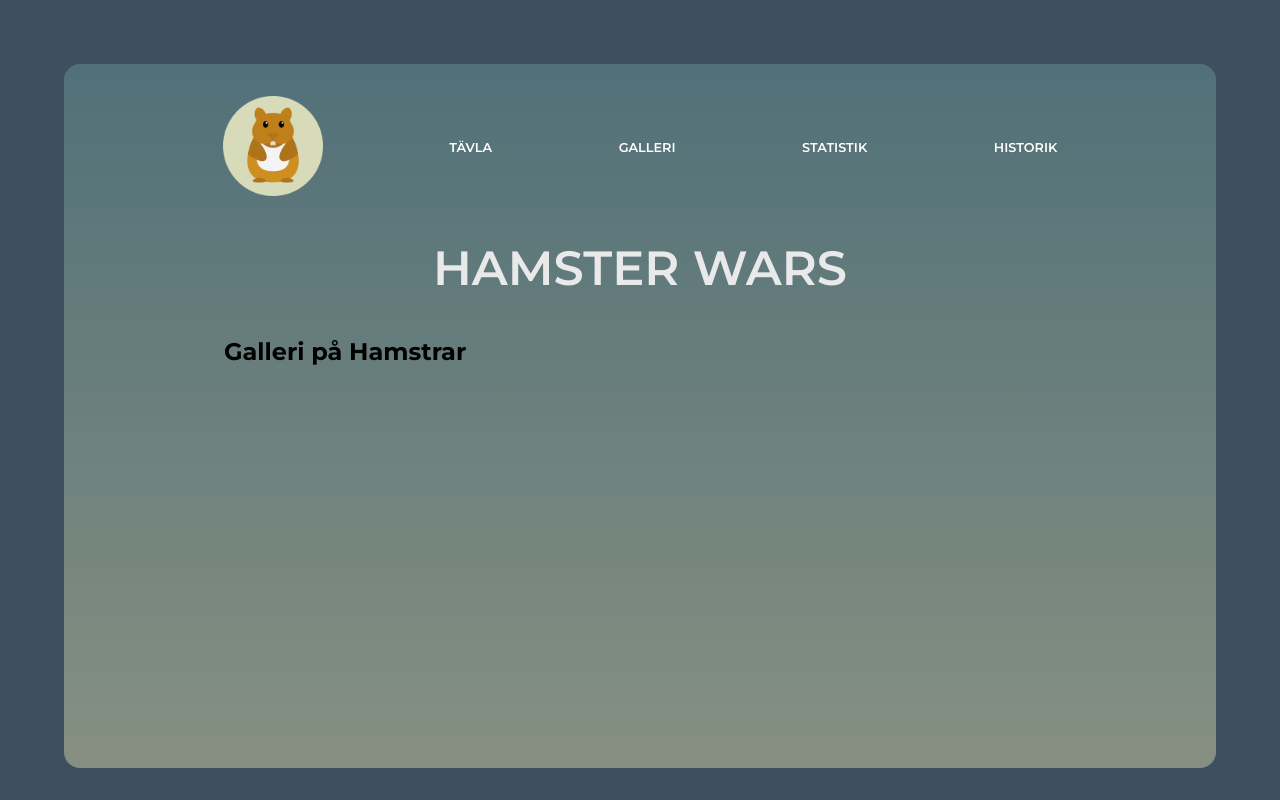
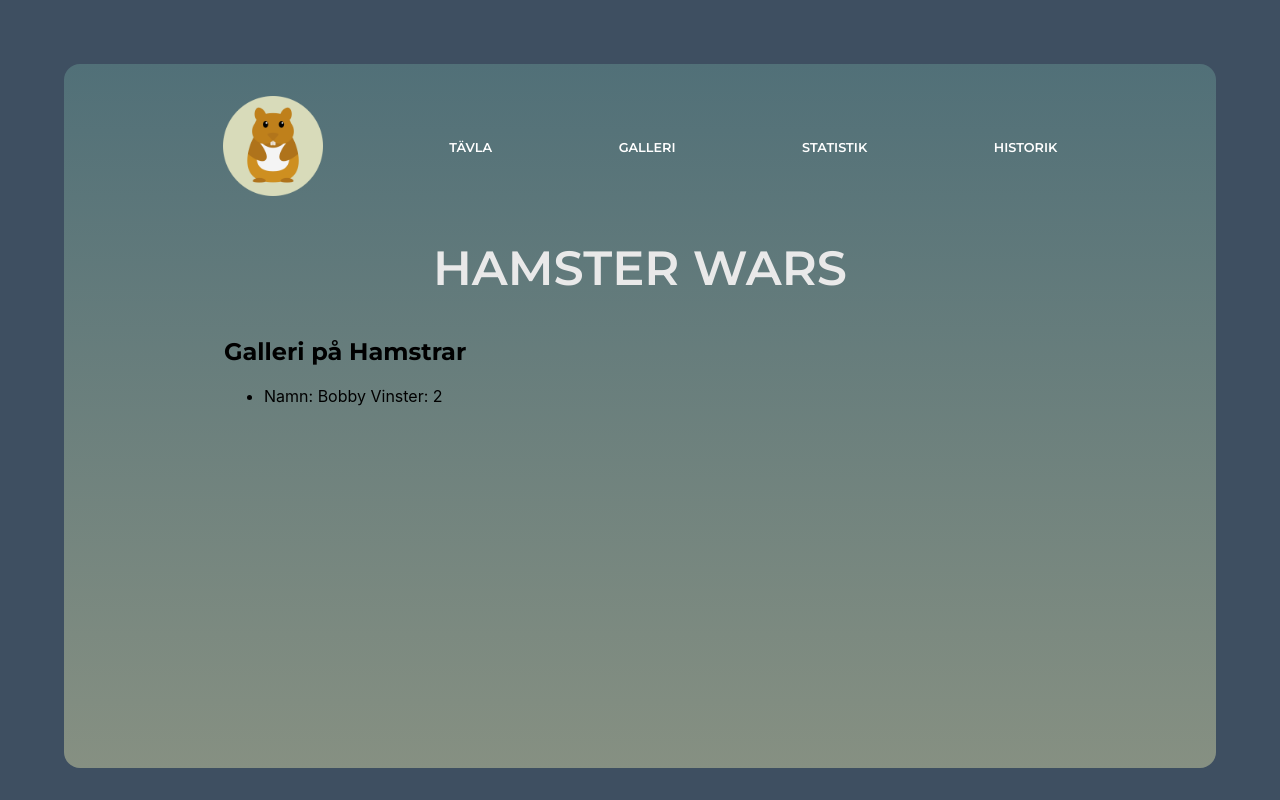
Before and after one commit to KareemZuwa/HamsterWarsFrontEnd, a React (Create React App) app: page /galleri in a window 1280 px wide. Built offline with nearby package versions, Linux system fonts and the light colour scheme.

Commit message:
simulera redux

```diff
--- a/src/components/gallery/Gallery.tsx
+++ b/src/components/gallery/Gallery.tsx
@@ -1,9 +1,21 @@
-import React from 'react'
+import { useSelector } from 'react-redux'
+import { RootState } from '../../store'
+import '../gallery/Gallery.css'
 
 const Gallery = () => {
+
+    const hamsters = useSelector((state: RootState) => state.hamsters)
     return (
         <div>
             <h2>Galleri på Hamstrar</h2>
+
+            <ul className="hamsters">
+
+                    {hamsters.map(hamster => (
+                        <li key={hamster.id}> Namn: {hamster.name} Vinster: {hamster.wins}</li>
+                    ))}
+
+            </ul>
 
         </div>
     )
--- a/src/features/hamstersReducer.ts
+++ b/src/features/hamstersReducer.ts
@@ -16,7 +16,7 @@ const initialState: Hamster[] = [
         favFood: 'sallad',
         age: 2,
         name: 'Bobby',
-        imgName: 'http/dfdf', // URL to image
+        imgName: 'https://image.posterlounge.se/images/l/1895875.jpg', // URL to image
         id: '1'
     }
 
```
Also changed, not shown: src/components/gallery/Gallery.css (added).
